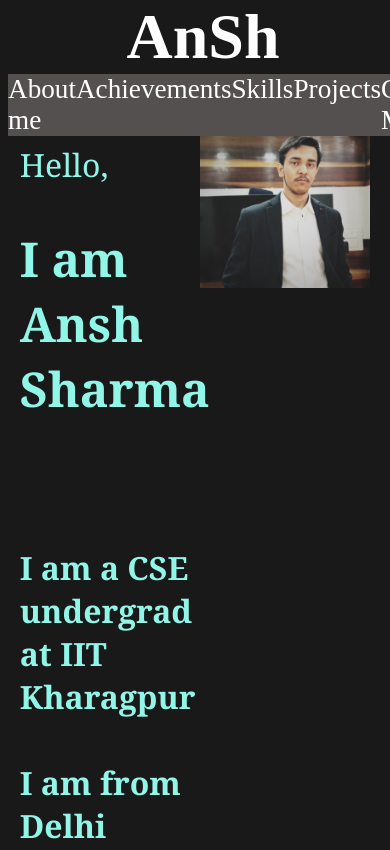
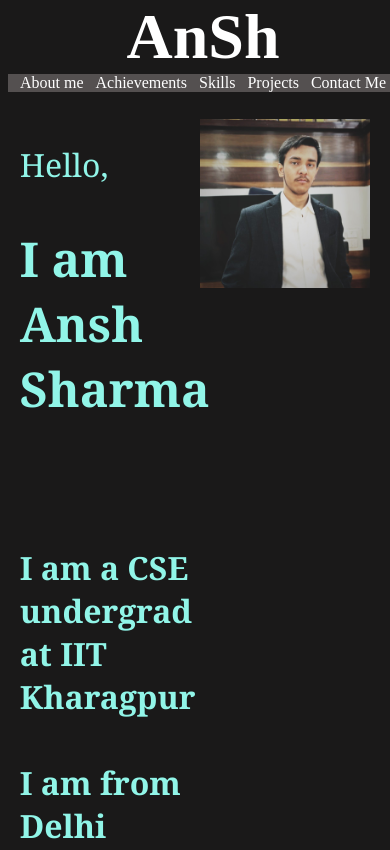
Before and after one commit to ansharma-kgp/portfolio, a plain HTML site: page index.htm in a window 390 px wide. Shown: the top 850 px of the page. Drawn offline with Linux system fonts and the light colour scheme.

Commit message:
Update styles media quieryadd.css

```diff
--- a/styles.css
+++ b/styles.css
@@ -251,3 +251,9 @@ input[type=text], input[type=email], textarea{
     height:60px;
     transition:0.3s;
 }
+
+@media only screen and (max-width: 768px){
+    .navbar a{
+        font-size: 1em;
+    }
+}
```
